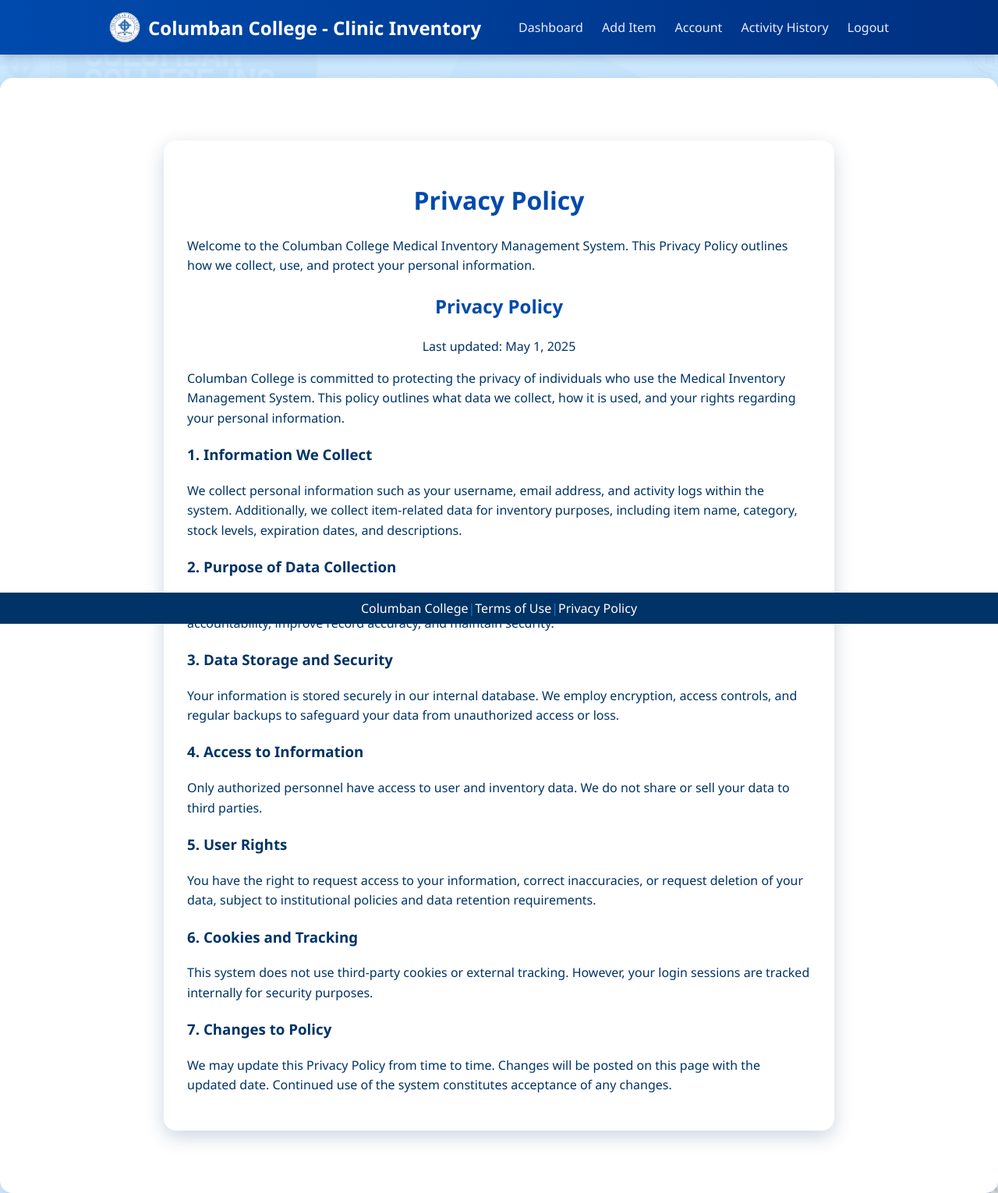
After one commit to yuwyuw00/cc_inventory, a Flask app: page /privacy in a window 1280 px wide. The commit adds this page. Shown: the whole page at 78% size. Run offline with Flask 3, Linux system fonts and the light colour scheme.

Commit message:
Add terms and privacy policy pages with corresponding routes and styles

```diff
--- a/app.py
+++ b/app.py
@@ -294,6 +294,14 @@ def history():
     cur.close()
     return render_template('history.html', logs=logs)
 
+@app.route('/terms')
+def terms():
+    return render_template('terms.html')
+
+@app.route('/privacy')
+def privacy():
+    return render_template('privacy.html')
+
 
 if __name__ == '__main__':
     logging.info("Starting the application")
--- a/static/style.css
+++ b/static/style.css
@@ -11,6 +11,111 @@ body {
     height: 100vh; /* Sets the height to fill the entire viewport */
 }
 
+/* Terms Page */
+.terms-page {
+    max-width: 800px;
+    margin: 50px auto;
+    background-color: #ffffff;
+    padding: 30px;
+    border-radius: 16px;
+    box-shadow: 0 8px 25px rgba(0, 51, 102, 0.2);
+    line-height: 1.6;
+    font-size: 1rem;
+    color: #003366;
+}
+
+.terms-page h1, .terms-page h2 {
+    text-align: center;
+    color: #004aad;
+    margin-bottom: 20px;
+}
+
+.terms-page p {
+    margin-bottom: 15px;
+    text-align: left;
+}
+
+.terms-page ul {
+    margin: 20px 0;
+    padding-left: 20px;
+}
+
+.terms-page ul li {
+    margin-bottom: 10px;
+}
+
+.terms-page a {
+    color: #0056d6;
+    text-decoration: underline;
+    transition: color 0.3s ease;
+}
+
+.terms-page a:hover {
+    color: #003080;
+}
+/* Privacy Page */
+.privacy-page {
+    max-width: 800px;
+    margin: 50px auto;
+    background-color: #ffffff;
+    padding: 30px;
+    border-radius: 16px;
+    box-shadow: 0 8px 25px rgba(0, 51, 102, 0.2);
+    line-height: 1.6;
+    font-size: 1rem;
+    color: #003366;
+}
+
+.privacy-page h1, .privacy-page h2 {
+    text-align: center;
+    color: #004aad;
+    margin-bottom: 20px;
+}
+
+.privacy-page p {
+    margin-bottom: 15px;
+    text-align: left;
+}
+
+.privacy-page ul {
+    margin: 20px 0;
+    padding-left: 20px;
+}
+
+.privacy-page ul li {
+    margin-bottom: 10px;
+}
+
+.privacy-page a {
+    color: #0056d6;
+    text-decoration: underline;
+    transition: color 0.3s ease;
+}
+
+.privacy-page a:hover {
+    color: #003080;
+}
+.footer {
+    max-height: 15vh;
+    min-height: 5vh;
+    display: flex;
+    justify-content: center;
+    align-items: center;
+    background-color: #003366;
+    color: #2e71c9;
+
+}
+
+.footer a{
+    color: #ffffff;
+
+}
+
+.footer {
+    position: fixed;
+    bottom: 0;
+    width: 100%;
+}
 /* Container */
 .container {
     max-width: 170vh;
@@ -118,6 +223,7 @@ body {
 }
 
 .dashboard-items {
+    width: 100%;
     overflow-x: auto;
 }
 
@@ -175,9 +281,10 @@ form button:hover {
     transform: scale(1.05);
 }
 
-/* Table */
 table {
     width: 100%;
+    max-width: 100%;
+    table-layout: auto;
     border-collapse: collapse;
     margin-top: 20px;
     background-color: white;
@@ -189,6 +296,7 @@ th, td {
     padding: 12px;
     border: 1px solid #b3d1ff;
     text-align: center;
+    word-wrap: break-word; /* Ensure content wraps within cells */
 }
 
 th {
--- a/templates/layout.html
+++ b/templates/layout.html
@@ -54,5 +54,17 @@
       </table>
     {% endblock %}
   </div>
+  <div class="container_f">
+
+    <footer style="text-align: center; margin-top: 40px;" class="footer">
+        <p>
+            <a href="https://www.columban.edu.ph/" target="_blank">Columban College</a> |
+            <a href="{{ url_for('terms') }}">Terms of Use</a> |
+            <a href="{{ url_for('privacy') }}">Privacy Policy</a>
+        </p>
+    </footer>
+
+</div>
+
 </body>
 </html>
--- /dev/null
+++ b/templates/privacy.html
@@ -0,0 +1,32 @@
+{% extends "layout.html" %}
+{% block content %}
+<div class="privacy-page">
+    <h1>Privacy Policy</h1>
+    <p>Welcome to the Columban College Medical Inventory Management System. This Privacy Policy outlines how we collect, use, and protect your personal information.</p>
+    <h2>Privacy Policy</h2>
+    <p>Last updated: May 1, 2025</p>
+
+    <p>Columban College is committed to protecting the privacy of individuals who use the Medical Inventory Management System. This policy outlines what data we collect, how it is used, and your rights regarding your personal information.</p>
+
+    <h3>1. Information We Collect</h3>
+    <p>We collect personal information such as your username, email address, and activity logs within the system. Additionally, we collect item-related data for inventory purposes, including item name, category, stock levels, expiration dates, and descriptions.</p>
+
+    <h3>2. Purpose of Data Collection</h3>
+    <p>All data collected is used solely for managing and tracking medical inventory efficiently. It helps ensure accountability, improve record accuracy, and maintain security.</p>
+
+    <h3>3. Data Storage and Security</h3>
+    <p>Your information is stored securely in our internal database. We employ encryption, access controls, and regular backups to safeguard your data from unauthorized access or loss.</p>
+
+    <h3>4. Access to Information</h3>
+    <p>Only authorized personnel have access to user and inventory data. We do not share or sell your data to third parties.</p>
+
+    <h3>5. User Rights</h3>
+    <p>You have the right to request access to your information, correct inaccuracies, or request deletion of your data, subject to institutional policies and data retention requirements.</p>
+
+    <h3>6. Cookies and Tracking</h3>
+    <p>This system does not use third-party cookies or external tracking. However, your login sessions are tracked internally for security purposes.</p>
+
+    <h3>7. Changes to Policy</h3>
+    <p>We may update this Privacy Policy from time to time. Changes will be posted on this page with the updated date. Continued use of the system constitutes acceptance of any changes.</p>
+</div>
+{% endblock %}
```
Also changed, not shown: templates/terms.html (added, +29 -0 lines).
